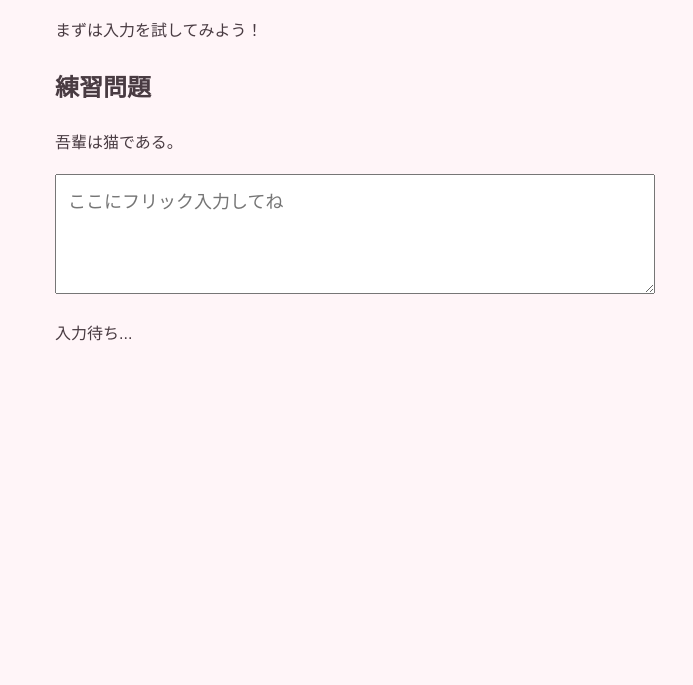
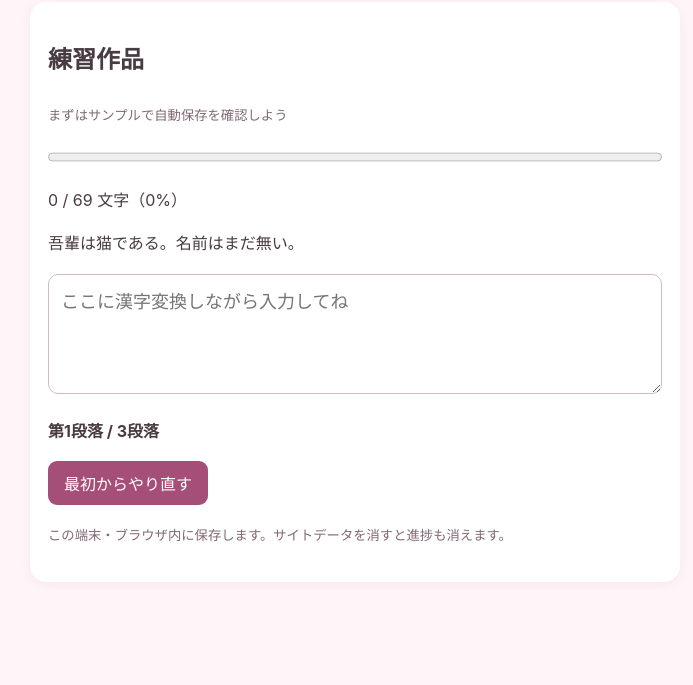
Before and after one commit to eiryou333-del/aozora-typing, a plain HTML site: page index.html in a window 1280 px wide. Shown: the part 115-800 px from the top of the page, without its empty margins (285-978 px from the left). Drawn offline with Linux system fonts and the light colour scheme.

Commit message:
Add files via upload

```diff
--- a/index.html
+++ b/index.html
@@ -1,55 +1,12 @@
-
-<!DOCTYPE html>
-<html lang="ja">
-<head>
-  <meta charset="UTF-8">
-  <meta name="viewport" content="width=device-width, initial-scale=1">
-  <title>わたしの文学タイピング</title>
-  <style>
-    body {
-      font-family: sans-serif;
-      background: #fff5f8;
-      color: #493b42;
-      padding: 24px;
-      line-height: 1.8;
-    }
-    main {
-      max-width: 600px;
-      margin: auto;
-    }
-    textarea {
-      box-sizing: border-box;
-      width: 100%;
-      min-height: 120px;
-      font-size: 18px;
-      padding: 12px;
-    }
-  </style>
-</head>
-<body>
-  <main>
-    <h1>📚 わたしの文学タイピング</h1>
-    <p>まずは入力を試してみよう！</p>
-    <h2>練習問題</h2>
-    <p id="question">吾輩は猫である。</p>
-    <textarea id="answer"
-      placeholder="ここにフリック入力してね"></textarea>
-    <p id="result">入力待ち...</p>
-  </main>
-  <script>
-    const question =
-      document.getElementById("question").textContent;
-    const answer = document.getElementById("answer");
-    const result = document.getElementById("result");
-
-    answer.addEventListener("input", () => {
-      if (answer.value === question) {
-        result.textContent = "🎉 正解！";
-      } else {
-        result.textContent =
-          "入力中：" + answer.value.length + "文字";
-      }
-    });
-  </script>
-</body>
-</html>
+<!doctype html><html lang="ja"><head><meta charset="utf-8"><meta name="viewport" content="width=device-width,initial-scale=1"><title>文学タイピング</title><style>body{font-family:-apple-system,BlinkMacSystemFont,sans-serif;background:#fff5f8;color:#493b42;margin:0;padding:20px;line-height:1.7}main{max-width:650px;margin:auto}section{background:white;border-radius:16px;padding:18px;box-shadow:0 2px 12px #e8cbd555}textarea{width:100%;box-sizing:border-box;font-size:18px;min-height:120px;border:1px solid #d6b8c4;border-radius:10px;padding:12px}button{background:#a54e77;color:white;border:0;border-radius:9px;padding:10px 16px;font-size:16px}progress{width:100%;height:18px}#prompt{white-space:pre-wrap;overflow-wrap:anywhere}#status{font-weight:bold}small{color:#806975}</style></head><body><main><h1>📚 わたしの文学タイピング</h1><section><h2>練習作品</h2><p><small>まずはサンプルで自動保存を確認しよう</small></p><progress id="progress" max="100" value="0"></progress><p id="count"></p><p id="prompt"></p><textarea id="answer" placeholder="ここに漢字変換しながら入力してね" spellcheck="false"></textarea><p id="status" aria-live="polite"></p><button id="reset" type="button">最初からやり直す</button><p><small>この端末・ブラウザ内に保存します。サイトデータを消すと進捗も消えます。</small></p></section></main><script>
+'use strict';
+const passages=['吾輩は猫である。名前はまだ無い。','どこで生れたかとんと見当がつかぬ。','何でも薄暗いじめじめした所でニャーニャー泣いていた事だけは記憶している。'];
+const storageKey='aozora-typing-demo-v1';
+const progress=document.querySelector('#progress'),count=document.querySelector('#count'),prompt=document.querySelector('#prompt'),answer=document.querySelector('#answer'),status=document.querySelector('#status');
+let state={index:0,draft:''};
+try{const saved=JSON.parse(localStorage.getItem(storageKey));if(saved&&Number.isInteger(saved.index)&&saved.index>=0&&saved.index<=passages.length&&typeof saved.draft==='string'){state=saved;}}catch(e){}
+function save(){try{localStorage.setItem(storageKey,JSON.stringify(state));return true}catch(e){status.textContent='保存できません。Safariの設定を確認してください。';return false}}
+function render(){const finished=state.index===passages.length;const total=passages.reduce((n,s)=>n+s.length,0);const done=passages.slice(0,state.index).reduce((n,s)=>n+s.length,0)+(finished?0:Math.min(state.draft.length,passages[state.index].length));progress.value=Math.round(done/total*100);count.textContent=`${done} / ${total} 文字（${progress.value}%）`;prompt.textContent=finished?'🎉 全文入力完了！':passages[state.index];answer.hidden=finished;answer.disabled=finished;answer.value=finished?'':state.draft;if(finished)status.textContent='おめでとう！100%達成！';else if(!status.textContent.startsWith('保存できません'))status.textContent=`第${state.index+1}段落 / ${passages.length}段落`}
+answer.addEventListener('input',()=>{if(state.index>=passages.length)return;const target=passages[state.index];const typed=answer.value;state.draft=typed;const matched=typed===target;if(matched){state.index++;state.draft='';}const saved=save();status.textContent=saved?(matched?'段落クリア！':target.startsWith(typed)?'入力中（保存済み）':'原文と違う部分があります（保存済み）'):'保存できません。';render();});
+document.querySelector('#reset').addEventListener('click',()=>{if(!confirm('練習の進捗を消して最初から始めますか？'))return;state={index:0,draft:''};save();status.textContent='';render()});render();
+</script></body></html>
```
